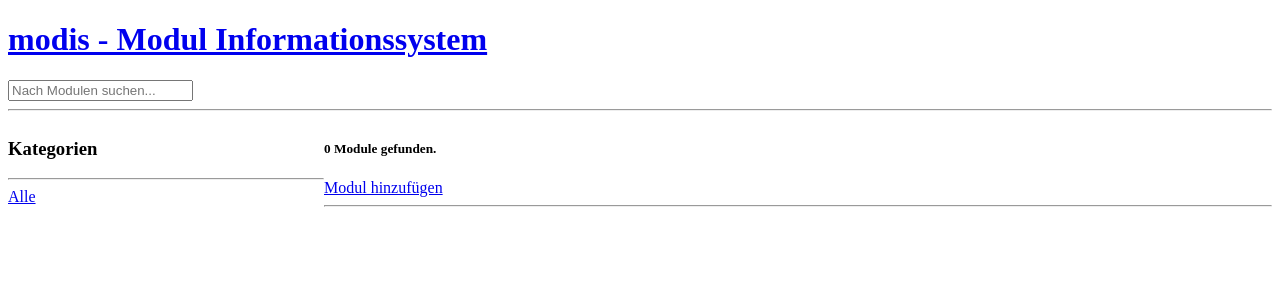
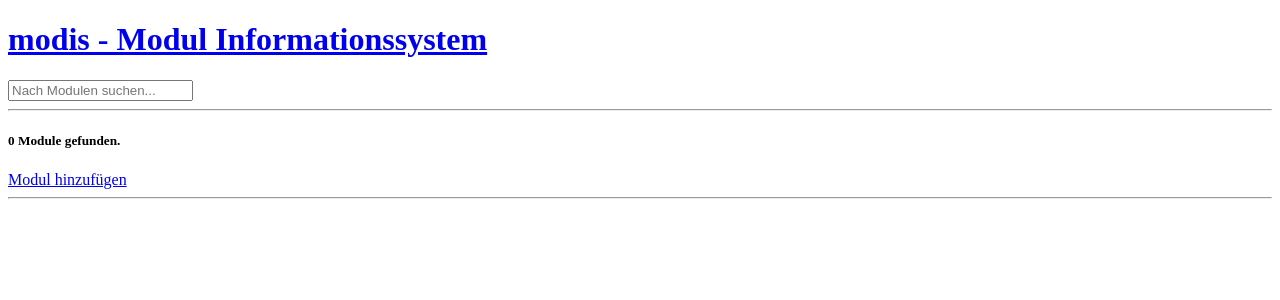
Before and after one commit to andreasschmid98/modis-pyweb-ws2022, a Django app: page / in a window 1280 px wide. Shown: the top 300 px of the page. Run offline with Django 4.2, Linux system fonts and the light colour scheme.

Commit message:
Delete category section
This will be added later.

```diff
--- a/modis/templates/home.html
+++ b/modis/templates/home.html
@@ -2,24 +2,7 @@
 
 {% block content %}
 
-    <style>
-        .home-container{
-            display: grid;
-            grid-template-columns: 1fr 3fr;
-        }
-    </style>
-
-
 <div class="home-container">
-
-    <div>
-        <h3>Kategorien</h3>
-        <hr>
-        <div>
-            <a href="{% url 'home' %}">Alle</a>
-        </div>
-
-    </div>
 
     <div>
         <h5>{{ module_count }} {% if module_count == 1 %} Modul {% else %} Module {% endif %} gefunden.</h5>
```
Also changed, not shown: modis/db.sqlite3.
